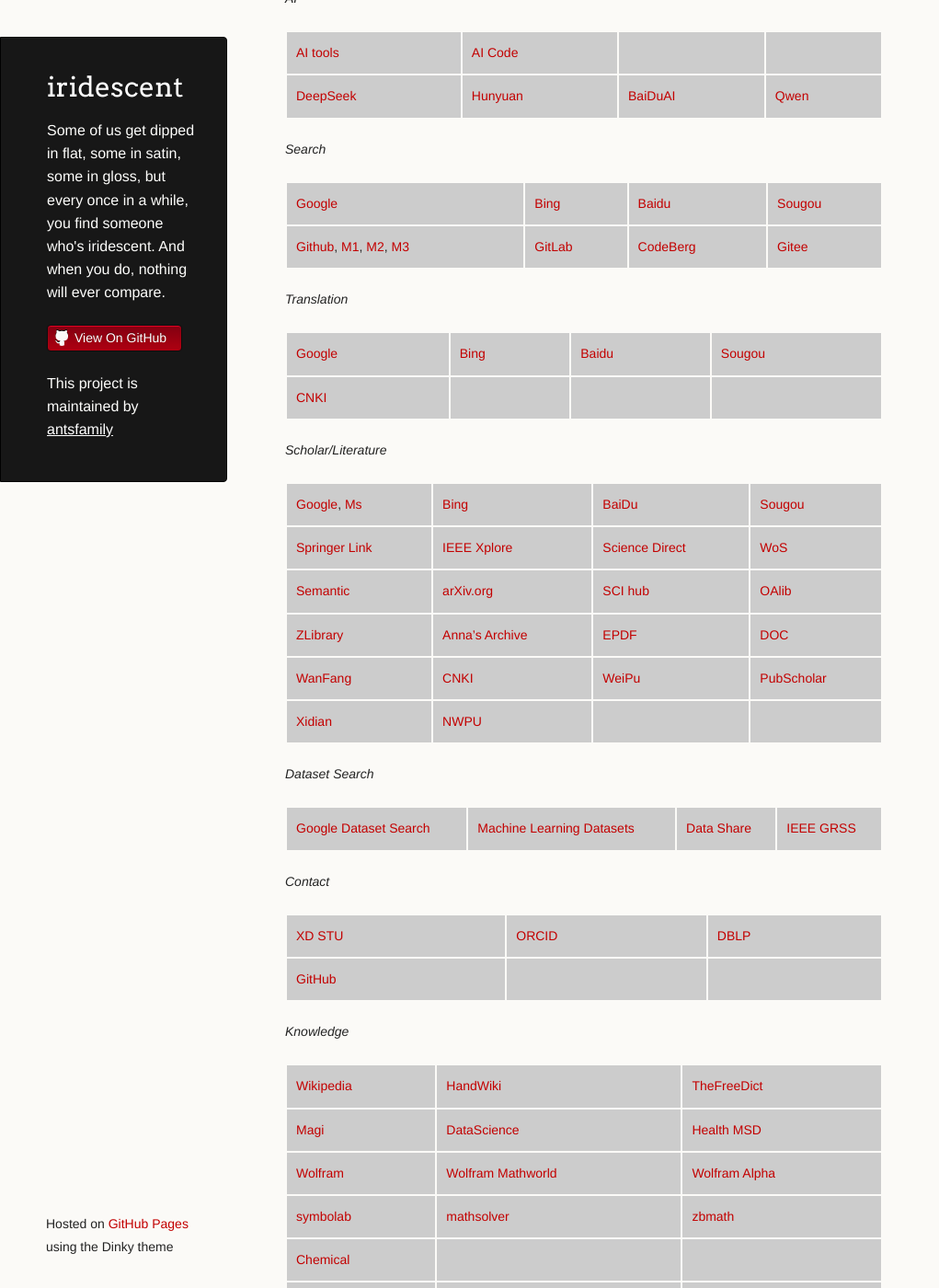
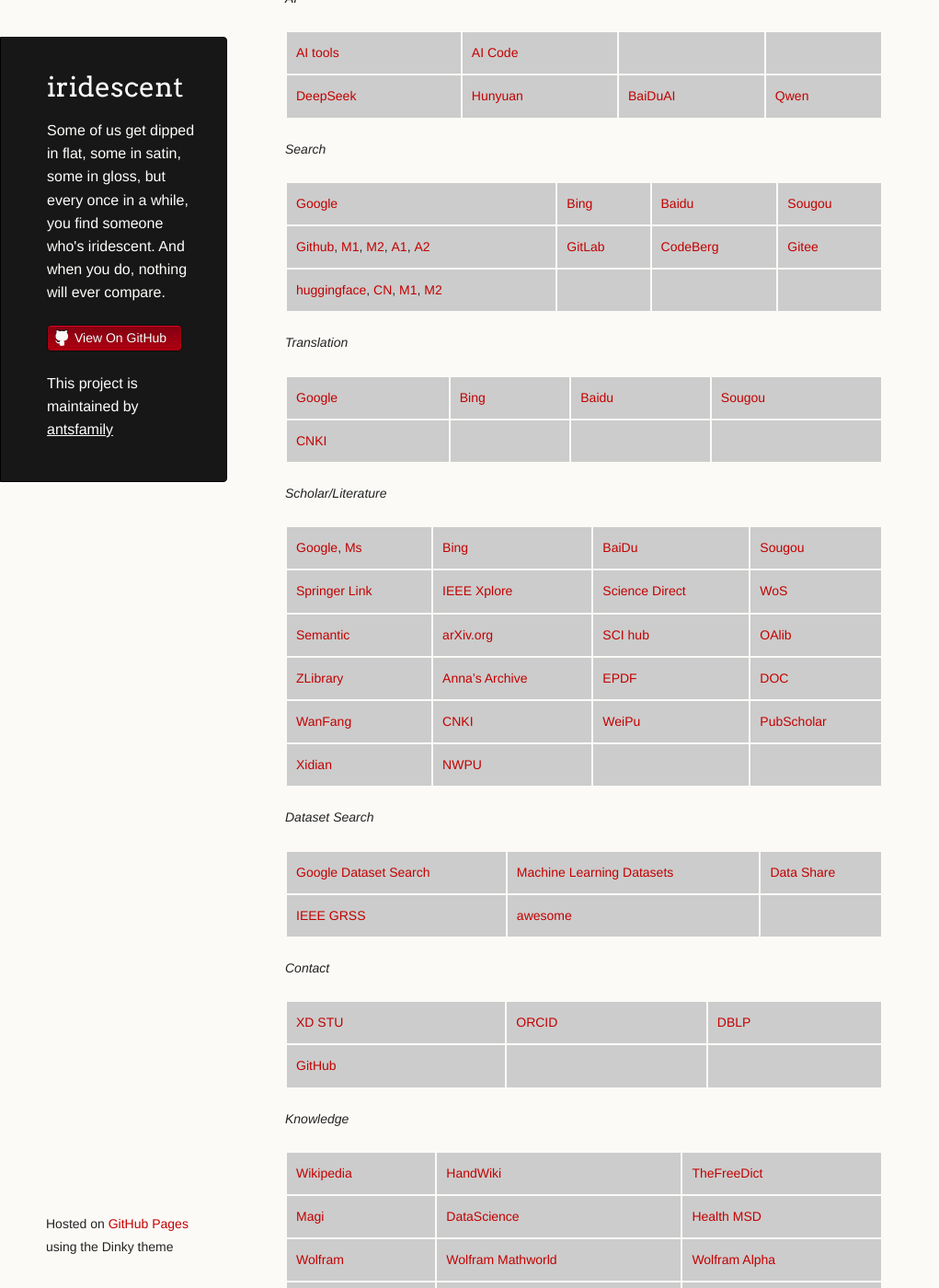
Before and after one commit to antsfamily/navigation, a Jekyll site: the page built from index.md, in a window 1280 px wide and 1400 px high, scrolled down 1007 px. Shown: the whole window at 92% size, without its empty margins (0-1021 px from the left). Built offline with Jekyll 4.4.1, drawn with Linux system fonts in a browser that asks for light colours; our own code applies the rules of GitHub Pages for plain Markdown files.

Commit message:
add mirror

```diff
--- a/index.md
+++ b/index.md
@@ -39,7 +39,8 @@
 *Search*
 
 | [Google](https://www.google.com/) |  [Bing](https://www.bing.com/)  |  [Baidu](https://www.baidu.com/)  |  [Sougou](https://www.sogou.com/)  |
-| [Github](https://www.github.com/), [M1](https://kkgithub.com), [M2](https://gh-proxy.com/), [M3](https://www.gitclone.com/) | [GitLab](https://gitlab.com/) | [CodeBerg](https://codeberg.org/) | [Gitee](https://gitee.com/) |
+| [Github](https://www.github.com/), [M1](https://bgithub.xyz), [M2](https://kkgithub.com), [A1](https://gh-proxy.com/), [A2](https://www.gitclone.com/) | [GitLab](https://gitlab.com/) | [CodeBerg](https://codeberg.org/) | [Gitee](https://gitee.com/) |
+| [huggingface](https://huggingface.co/), [CN](https://hugging-face.org.cn/), [M1](https://hf-mirror.com/), [M2](https://hf-cdn.sufy.com/)  |
 
 *Translation*
 
@@ -58,7 +59,8 @@
 
 *Dataset Search*
 
-| [Google Dataset Search](https://datasetsearch.research.google.com/) | [Machine Learning Datasets](https://www.datasetlist.com/) | [Data Share](https://datashare.is.ed.ac.uk/) | [IEEE GRSS](https://eod-grss-ieee.com/dataset-search) |
+| [Google Dataset Search](https://datasetsearch.research.google.com/) | [Machine Learning Datasets](https://www.datasetlist.com/) | [Data Share](https://datashare.is.ed.ac.uk/) |
+| [IEEE GRSS](https://eod-grss-ieee.com/dataset-search) | [awesome](https://github.com/awesomedata/awesome-public-datasets) |   |
 
 *Contact*
 
@@ -74,7 +76,7 @@
 | [Chemical](https://www.chemnetbase.com/) |     |     |
 | [w3schools](https://www.w3schools.com/) | [Novice Tutorial](http://runoob.com)  | [Stack Overflow](https://stackoverflow.com/) |
 | [汉语词典](https://cd.hwxnet.com/) | [剑桥词典](https://dictionary.cambridge.org/) | [柯林斯词典](https://www.collinsdictionary.com/) |
-| [术语在线](https://www.termonline.cn/) | []() |
+| [术语在线](https://www.termonline.cn/) |  |  |
 
 
 *Community*
```
Also changed, not shown: Pages/Website.md (+7 -3 lines), 1 other file.
